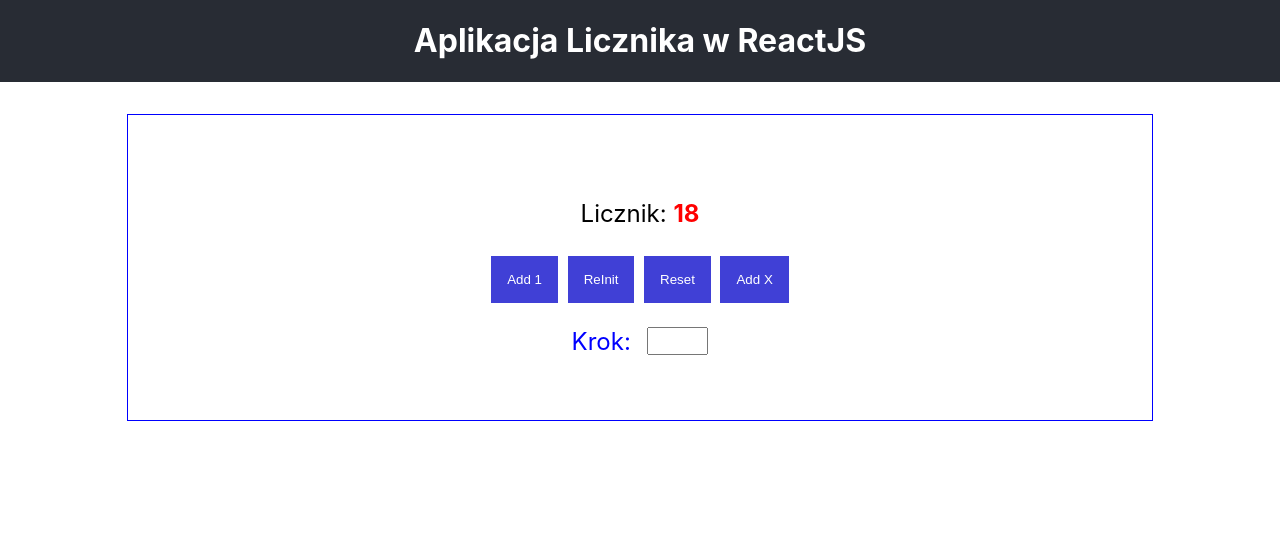
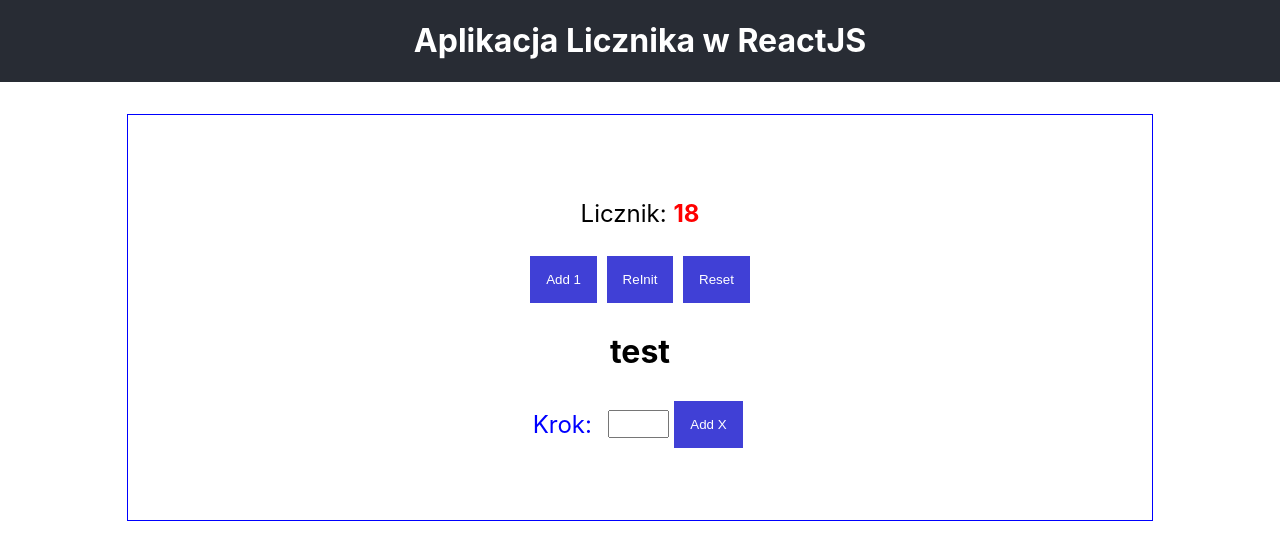
Before and after one commit to DawidGaleziewski/17453, a React (Create React App) app: page / in a window 1280 px wide. Shown: the top 560 px of the page. Built offline with nearby package versions, Linux system fonts and the light colour scheme.

Commit message:
stumbling on updating the data in the state

```diff
--- a/src/Counter.js
+++ b/src/Counter.js
@@ -9,6 +9,7 @@ class Counter extends Component{
         let initValue = 0;
         this.state = {
             counterDisplayValue: Number(this.props.initValue),
+            stepValue: 0
         }
     }
 
@@ -31,20 +32,35 @@ class Counter extends Component{
     setZero = () => {
         this.setState(()=> {
             return({
-                counterDisplayValue: 0
+                counterDisplayValue: 0,
+            })
+        })
+    }
+
+
+    // Here more changes need to be made
+    getInputValue = (stepValueNew)=> {
+        console.log(stepValueNew)
+        console.log(this.state.stepValue)
+        // console.log(this.stepValue)
+        this.setState((stepValueNew)=> {
+            return({
+                stepValue: stepValueNew
             })
         })
     }
 
     render(){
+        // console.log(this.state.stepValue)
         return(
+
             <main className="Counter-main">
                 <h2 className="Counter-display">
                     Licznik: <span className="Counter-display--number">{this.state.counterDisplayValue}</span>
                 </h2>
                 {/* <CounterDisplay/> */}
                 <ButtonPanel changeValue = {this.changeValue} resetInit = {this.resetInit} setZero = {this.setZero}/>
-                <CounterStep/>
+                <CounterStep stepValue = {this.state.stepValue} getInputValue = {this.getInputValue}/>
             </main>
         )
     }
--- a/src/counter/Button-panel.js
+++ b/src/counter/Button-panel.js
@@ -7,7 +7,6 @@ class ButtonPanel extends Component {
                 <button onClick={this.props.changeValue} className="btn">Add 1</button>
                 <button onClick={this.props.resetInit}  className="btn">ReInit</button>
                 <button onClick={this.props.setZero}  className="btn">Reset</button>
-                <button onClick={this.props.setZero}  className="btn">Add X</button>
             </div>
         )
     }
--- a/src/counter/Counter-step.js
+++ b/src/counter/Counter-step.js
@@ -1,11 +1,20 @@
 import React, {Component} from 'react';
 
 class CounterStep extends Component{
+
+
+    getValue = () => {
+        console.log('step' + this.step)
+    }
+
     render(){
         return(
             <div className="Counter-step">
+                <h1>test</h1>
                 <span className="Step-label">Krok:</span>
-                <input className="Step-input" type="number"/>
+                <input ref={(c) => this.step = c} className="Step-input" type="number"/>
+
+                <button onClick={()=>(this.props.getInputValue(this.step.value))}  className="btn">Add X</button>
             </div>
         )
     }
```
